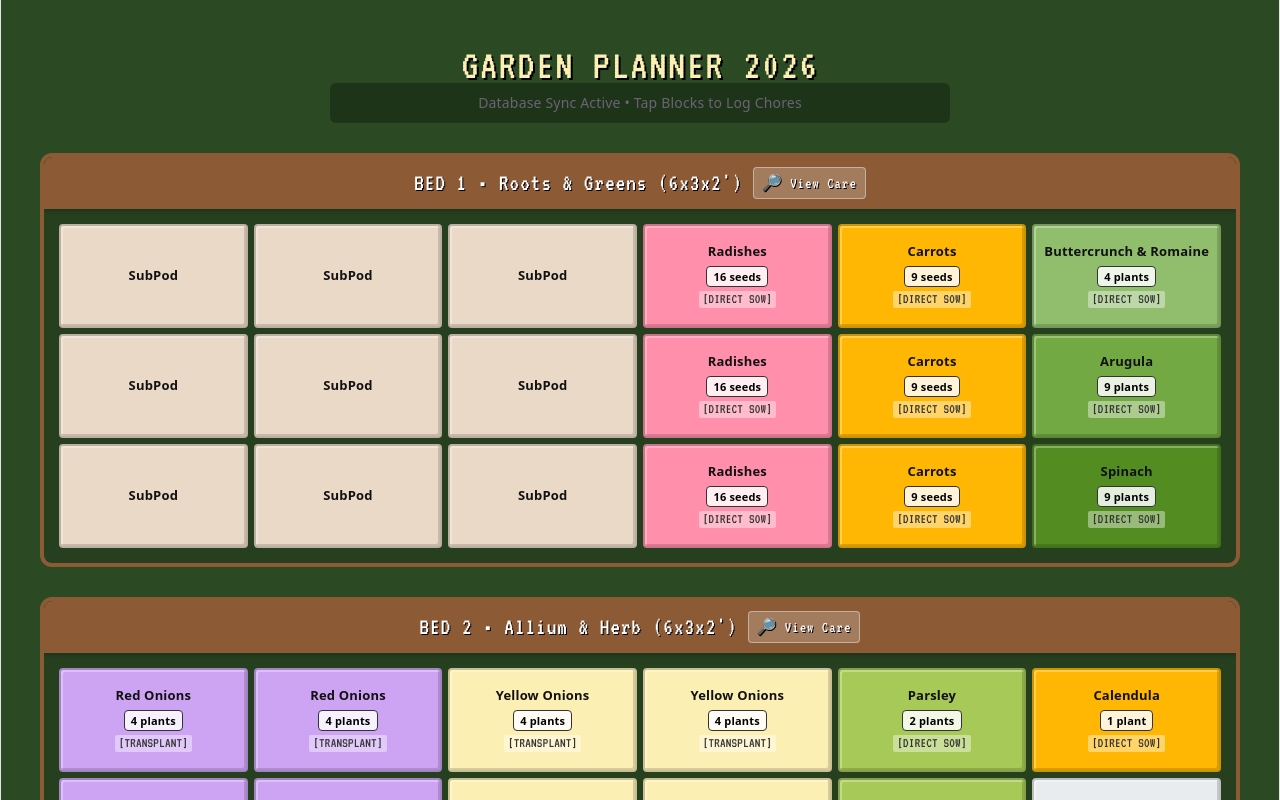
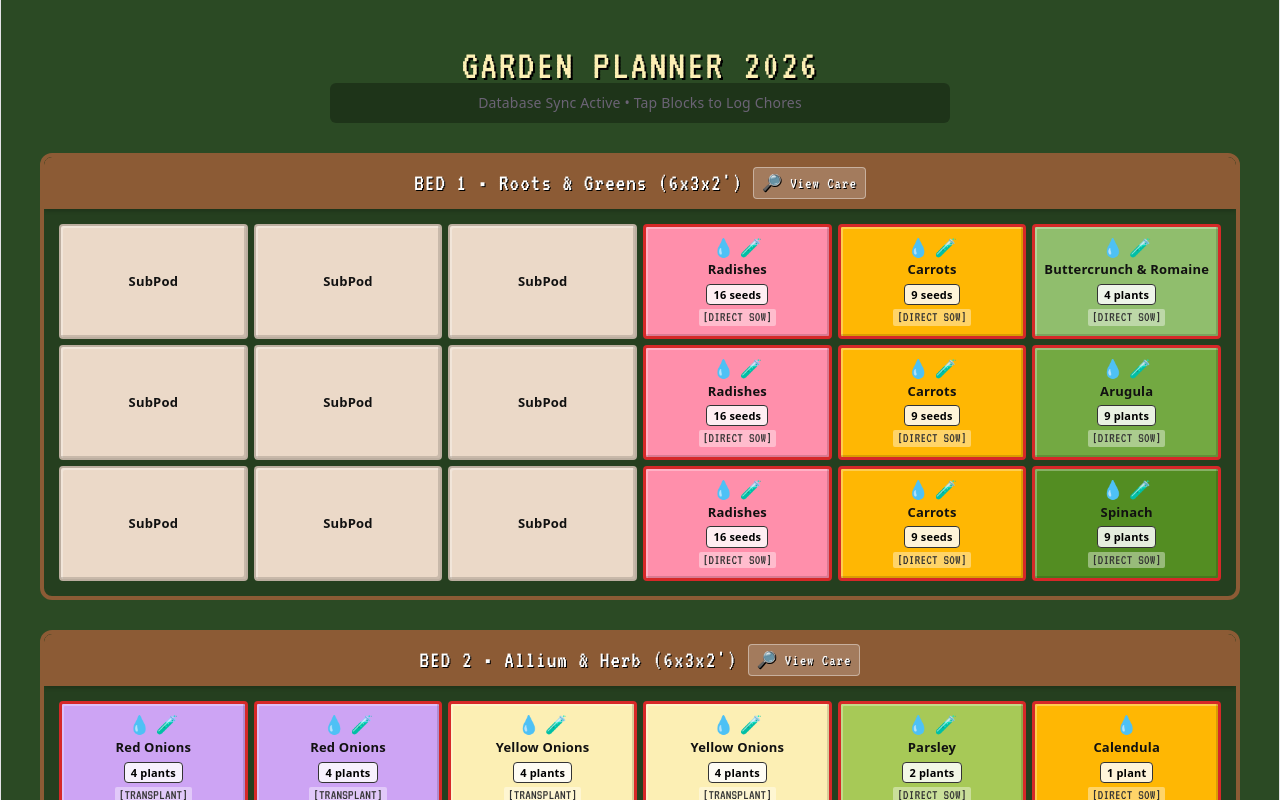
Before and after one commit to nategraves29/garden-planner-2026, a React (Vite) app: page / in a window 1280 px wide. Shown: the top 800 px of the page. Built offline with nearby package versions, Linux system fonts and the light colour scheme; no server answers; the database is empty.

Commit message:
Added visual watering and feeding alerts

```diff
--- a/src/App.jsx
+++ b/src/App.jsx
@@ -17,40 +17,40 @@ const bedDatabase = {
 };
 
 // ==========================================
-// PLANT DATABASE
+// PLANT DATABASE (WITH TIMERS)
 // ==========================================
 const plantDatabase = {
-  "Radishes": { color: "#ff8fab", method: "DIRECT SOW", quantity: "16 seeds", depth: "1/2 inch", harvest: "25-30 days", water: "Daily mist. Scatter Vermiculite to hold moisture.", feed: "Light Fish Emulsion (5-1-1)", pruning: "Snip weakest sprouts until 16 remain.", notes: "Lightning fast crop." },
-  "Carrots": { color: "#ffb703", method: "DIRECT SOW", quantity: "9 seeds", depth: "1/4 inch", harvest: "70-80 days", water: "Needs daily moisture for 21 days! Use cardboard trick.", feed: "Light Fish Emulsion (5-1-1)", pruning: "Dust with dirt, thin to 9.", notes: "Loose, rock-free soil." },
-  "Buttercrunch & Romaine": { color: "#90be6d", method: "DIRECT SOW", quantity: "4 plants", depth: "Surface", harvest: "55-65 days", water: "Keep surface damp.", feed: "Light Fish Emulsion (5-1-1)", pruning: "Harvest outer leaves.", notes: "Press seeds firmly into surface." },
-  "Arugula": { color: "#73a942", method: "DIRECT SOW", quantity: "9 plants", depth: "1/2 inch", harvest: "40-50 days", water: "Standard soak.", feed: "Light Fish Emulsion (5-1-1)", pruning: "Cut-and-come again.", notes: "Will bolt in heat. Shade with tomatoes." },
-  "Spinach": { color: "#538d22", method: "DIRECT SOW", quantity: "9 plants", depth: "1/2 inch", harvest: "40-50 days", water: "Standard soak.", feed: "Light Fish Emulsion (5-1-1)", pruning: "Cut-and-come again.", notes: "Loves cool spring." },
-  "Red Onions": { color: "#cda4f4", method: "TRANSPLANT", quantity: "4 plants", depth: "Root depth", harvest: "90-110 days", water: "Stop watering late in season.", feed: "Fish Emulsion every 3-4 weeks.", pruning: "Keep meticulously weeded.", notes: "Conservative spacing." },
-  "Yellow Onions": { color: "#fcefb4", method: "TRANSPLANT", quantity: "4 plants", depth: "Root depth", harvest: "90-110 days", water: "Stop watering late in season.", feed: "Fish Emulsion every 3-4 weeks.", pruning: "Keep meticulously weeded.", notes: "Conservative spacing." },
-  "Parsley": { color: "#a7c957", method: "DIRECT SOW", quantity: "2 plants", depth: "1/4 inch", harvest: "60-70 days", water: "Daily mist until sprout.", feed: "Light Fish Emulsion", pruning: "Snip stems from outside in.", notes: "Slow to germinate." },
-  "Cilantro": { color: "#a7c957", method: "DIRECT SOW", quantity: "2 plants", depth: "1/4 inch", harvest: "60-70 days", water: "Daily mist until sprout.", feed: "Light Fish Emulsion", pruning: "Snip above leaf node to bush.", notes: "Bolts in heat." },
-  "Broccoli": { color: "#4c956c", method: "TRANSPLANT", quantity: "1 plant", depth: "Crown level", harvest: "50-70 days", water: "Deep soak 2-3x a week.", feed: "High N Fish Emulsion (5-1-1)", pruning: "Leave plant after harvesting main head for side shoots.", notes: "Watch for cabbage loopers." },
-  "Dwarf Siberian Kale": { color: "#2c6e49", method: "TRANSPLANT", quantity: "1 plant", depth: "Crown level", harvest: "50-70 days", water: "Standard soak.", feed: "High N Fish Emulsion (5-1-1)", pruning: "Cut-and-come-again: Harvest outermost leaves.", notes: "Frost makes leaves sweeter." },
-  "Collard Greens": { color: "#6a994e", method: "TRANSPLANT", quantity: "1 plant", depth: "Crown level", harvest: "50-70 days", water: "Standard soak.", feed: "High N Fish Emulsion (5-1-1)", pruning: "Cut-and-come-again: Harvest outermost leaves.", notes: "Prehistoric-looking bush." },
-  "Sugar Snap Peas": { color: "#d9ed92", method: "DIRECT SOW", quantity: "9 seeds", depth: "1 inch", harvest: "60-70 days", water: "Standard soak.", feed: "Light Fish Emulsion", pruning: "Harvest every 1-2 days.", notes: "Nitrogen fixer." },
-  "Green Beans": { color: "#b5e48c", method: "DIRECT SOW", quantity: "9 seeds", depth: "1 inch", harvest: "50-60 days", water: "Standard soak.", feed: "Light Fish Emulsion", pruning: "Harvest every 1-2 days.", notes: "Plant outside after frost in late May." },
-  "Cucumbers": { color: "#52b788", method: "DIRECT SOW", quantity: "1 plant", depth: "1 inch", harvest: "50-70 days", water: "Heavy drinker.", feed: "Light Fish Emulsion", pruning: "Pick continuously.", notes: "Reduced density saves summer water." },
-  "Roma Tomato": { color: "#e63946", method: "TRANSPLANT", quantity: "1 massive plant", depth: "Bury stem deep", harvest: "65-85 days", water: "Cut water by 50% in late summer.", feed: "Fruiting Fertilizer (2-8-4)", pruning: "Pinch suckers.", notes: "Wait until late May to move outside." },
-  "Beefsteak": { color: "#d62828", method: "TRANSPLANT", quantity: "1 massive plant", depth: "Bury stem deep", harvest: "80-90 days", water: "Deep soak.", feed: "Fruiting Fertilizer (2-8-4)", pruning: "Aggressive sucker pruning.", notes: "Wait until late May." },
-  "Cherry Tomato": { color: "#f25c54", method: "TRANSPLANT", quantity: "1 massive plant", depth: "Bury stem deep", harvest: "65-75 days", water: "Deep soak.", feed: "Fruiting Fertilizer (2-8-4)", pruning: "Pinch early suckers.", notes: "Prolific." },
-  "Tomatillo": { color: "#a7c957", method: "TRANSPLANT", quantity: "1 massive plant", depth: "Bury stem deep", harvest: "65-85 days", water: "Deep soak.", feed: "Fruiting Fertilizer (2-8-4)", pruning: "Heavy support needed.", notes: "Needs 2 to cross-pollinate." },
-  "Basil": { color: "#74c69d", method: "TRANSPLANT", quantity: "4 plants", depth: "Crown level", harvest: "30-40 days", water: "Standard soak.", feed: "Light Fish Emulsion", pruning: "Pinch to bush out. Remove flowers.", notes: "Cold sensitive." },
-  "Thai Basil": { color: "#52b788", method: "TRANSPLANT", quantity: "4 plants", depth: "Crown level", harvest: "30-40 days", water: "Standard soak.", feed: "Light Fish Emulsion", pruning: "Pinch to bush out.", notes: "Great tomato companion." },
-  "Bell Pepper": { color: "#f4a261", method: "TRANSPLANT", quantity: "1 plant", depth: "Crown level (Do not bury)", harvest: "70-80 days", water: "Standard soak.", feed: "Fruiting Fertilizer (2-8-4)", pruning: "Pluck first early blossoms.", notes: "Leave on vine to turn red." },
-  "Jalapeno": { color: "#2a9d8f", method: "TRANSPLANT", quantity: "1 plant", depth: "Crown level", harvest: "70-80 days", water: "Heat stress for max spice.", feed: "Fruiting Fertilizer", pruning: "Pluck first blossoms.", notes: "Turns red if left on vine." },
-  "Serrano": { color: "#2a9d8f", method: "TRANSPLANT", quantity: "1 plant", depth: "Crown level", harvest: "70-80 days", water: "Heat stress for max spice.", feed: "Fruiting Fertilizer", pruning: "Pluck first blossoms.", notes: "Spicier than Jalapenos." },
-  "Thai Hot": { color: "#e63946", method: "TRANSPLANT", quantity: "1 plant", depth: "Crown level", harvest: "70-80 days", water: "Heat stress for max spice.", feed: "Fruiting Fertilizer", pruning: "Pluck first blossoms.", notes: "Fiercely hot." },
-  "Shishito": { color: "#a7c957", method: "TRANSPLANT", quantity: "1 plant", depth: "Crown level", harvest: "60-70 days", water: "Standard soak.", feed: "Fruiting Fertilizer", pruning: "Harvest green & wrinkly.", notes: "1 in 10 is spicy." },
-  "Marigold": { color: "#fb8500", method: "TRANSPLANT", quantity: "1 plant", depth: "Crown level", harvest: "50 days", water: "Standard soak.", feed: "None required.", pruning: "Deadhead flowers.", notes: "Nematode defender." },
-  "Nasturtiums": { color: "#ff5400", method: "DIRECT SOW", quantity: "2 plants", depth: "1 inch", harvest: "55-65 days", water: "Standard soak.", feed: "None.", pruning: "Cascade over edge.", notes: "Trap crop for aphids." },
-  "Calendula": { color: "#ffb703", method: "DIRECT SOW", quantity: "1 plant", depth: "1/4 inch", harvest: "50-60 days", water: "Standard soak.", feed: "None required.", pruning: "Deadhead spent blooms.", notes: "Attracts predatory insects." },
-  "SubPod": { color: "#ebd9c8", method: "INFRASTRUCTURE", quantity: "-", depth: "-", harvest: "Continuous", water: "Keep moist.", feed: "Kitchen scraps", pruning: "-", notes: "The nutrient engine." },
-  "Open Space": { color: "#e9ecef", method: "-", quantity: "0", depth: "-", harvest: "-", water: "-", feed: "-", pruning: "-", notes: "Reserved area." }
+  "Radishes": { color: "#ff8fab", method: "DIRECT SOW", quantity: "16 seeds", depth: "1/2 inch", harvest: "25-30 days", water: "Daily mist.", feed: "Light Fish Emulsion", pruning: "Snip weakest sprouts.", notes: "Lightning fast crop.", waterDays: 1, feedDays: 14 },
+  "Carrots": { color: "#ffb703", method: "DIRECT SOW", quantity: "9 seeds", depth: "1/4 inch", harvest: "70-80 days", water: "Needs daily moisture.", feed: "Light Fish Emulsion", pruning: "Dust with dirt, thin to 9.", notes: "Loose, rock-free soil.", waterDays: 1, feedDays: 21 },
+  "Buttercrunch & Romaine": { color: "#90be6d", method: "DIRECT SOW", quantity: "4 plants", depth: "Surface", harvest: "55-65 days", water: "Keep surface damp.", feed: "Light Fish Emulsion", pruning: "Harvest outer leaves.", notes: "Press seeds firmly.", waterDays: 2, feedDays: 14 },
+  "Arugula": { color: "#73a942", method: "DIRECT SOW", quantity: "9 plants", depth: "1/2 inch", harvest: "40-50 days", water: "Standard soak.", feed: "Light Fish Emulsion", pruning: "Cut-and-come again.", notes: "Shade with tomatoes.", waterDays: 2, feedDays: 14 },
+  "Spinach": { color: "#538d22", method: "DIRECT SOW", quantity: "9 plants", depth: "1/2 inch", harvest: "40-50 days", water: "Standard soak.", feed: "Light Fish Emulsion", pruning: "Cut-and-come again.", notes: "Loves cool spring.", waterDays: 2, feedDays: 14 },
+  "Red Onions": { color: "#cda4f4", method: "TRANSPLANT", quantity: "4 plants", depth: "Root depth", harvest: "90-110 days", water: "Stop watering late in season.", feed: "Fish Emulsion", pruning: "Keep meticulously weeded.", notes: "Conservative spacing.", waterDays: 3, feedDays: 28 },
+  "Yellow Onions": { color: "#fcefb4", method: "TRANSPLANT", quantity: "4 plants", depth: "Root depth", harvest: "90-110 days", water: "Stop watering late in season.", feed: "Fish Emulsion", pruning: "Keep meticulously weeded.", notes: "Conservative spacing.", waterDays: 3, feedDays: 28 },
+  "Parsley": { color: "#a7c957", method: "DIRECT SOW", quantity: "2 plants", depth: "1/4 inch", harvest: "60-70 days", water: "Daily mist until sprout.", feed: "Light Fish Emulsion", pruning: "Snip stems from outside in.", notes: "Slow to germinate.", waterDays: 2, feedDays: 21 },
+  "Cilantro": { color: "#a7c957", method: "DIRECT SOW", quantity: "2 plants", depth: "1/4 inch", harvest: "60-70 days", water: "Daily mist until sprout.", feed: "Light Fish Emulsion", pruning: "Snip above leaf node.", notes: "Bolts in heat.", waterDays: 2, feedDays: 21 },
+  "Broccoli": { color: "#4c956c", method: "TRANSPLANT", quantity: "1 plant", depth: "Crown level", harvest: "50-70 days", water: "Deep soak 2-3x a week.", feed: "High N Fish Emulsion", pruning: "Leave plant after harvesting main head.", notes: "Watch for loopers.", waterDays: 3, feedDays: 21 },
+  "Dwarf Siberian Kale": { color: "#2c6e49", method: "TRANSPLANT", quantity: "1 plant", depth: "Crown level", harvest: "50-70 days", water: "Standard soak.", feed: "High N Fish Emulsion", pruning: "Harvest outermost leaves.", notes: "Frost makes leaves sweeter.", waterDays: 3, feedDays: 21 },
+  "Collard Greens": { color: "#6a994e", method: "TRANSPLANT", quantity: "1 plant", depth: "Crown level", harvest: "50-70 days", water: "Standard soak.", feed: "High N Fish Emulsion", pruning: "Harvest outermost leaves.", notes: "Prehistoric-looking bush.", waterDays: 3, feedDays: 21 },
+  "Sugar Snap Peas": { color: "#d9ed92", method: "DIRECT SOW", quantity: "9 seeds", depth: "1 inch", harvest: "60-70 days", water: "Standard soak.", feed: "Light Fish Emulsion", pruning: "Harvest every 1-2 days.", notes: "Nitrogen fixer.", waterDays: 2, feedDays: 21 },
+  "Green Beans": { color: "#b5e48c", method: "DIRECT SOW", quantity: "9 seeds", depth: "1 inch", harvest: "50-60 days", water: "Standard soak.", feed: "Light Fish Emulsion", pruning: "Harvest every 1-2 days.", notes: "Plant outside after frost.", waterDays: 2, feedDays: 21 },
+  "Cucumbers": { color: "#52b788", method: "DIRECT SOW", quantity: "1 plant", depth: "1 inch", harvest: "50-70 days", water: "Heavy drinker.", feed: "Light Fish Emulsion", pruning: "Pick continuously.", notes: "Reduced density saves water.", waterDays: 2, feedDays: 14 },
+  "Roma Tomato": { color: "#e63946", method: "TRANSPLANT", quantity: "1 massive plant", depth: "Bury stem deep", harvest: "65-85 days", water: "Deep soak.", feed: "Fruiting Fertilizer", pruning: "Pinch suckers.", notes: "Wait until late May.", waterDays: 3, feedDays: 14 },
+  "Beefsteak": { color: "#d62828", method: "TRANSPLANT", quantity: "1 massive plant", depth: "Bury stem deep", harvest: "80-90 days", water: "Deep soak.", feed: "Fruiting Fertilizer", pruning: "Aggressive sucker pruning.", notes: "Wait until late May.", waterDays: 3, feedDays: 14 },
+  "Cherry Tomato": { color: "#f25c54", method: "TRANSPLANT", quantity: "1 massive plant", depth: "Bury stem deep", harvest: "65-75 days", water: "Deep soak.", feed: "Fruiting Fertilizer", pruning: "Pinch early suckers.", notes: "Prolific.", waterDays: 3, feedDays: 14 },
+  "Tomatillo": { color: "#a7c957", method: "TRANSPLANT", quantity: "1 massive plant", depth: "Bury stem deep", harvest: "65-85 days", water: "Deep soak.", feed: "Fruiting Fertilizer", pruning: "Heavy support needed.", notes: "Needs 2 to cross-pollinate.", waterDays: 3, feedDays: 21 },
+  "Basil": { color: "#74c69d", method: "TRANSPLANT", quantity: "4 plants", depth: "Crown level", harvest: "30-40 days", water: "Standard soak.", feed: "Light Fish Emulsion", pruning: "Pinch to bush out.", notes: "Cold sensitive.", waterDays: 2, feedDays: 21 },
+  "Thai Basil": { color: "#52b788", method: "TRANSPLANT", quantity: "4 plants", depth: "Crown level", harvest: "30-40 days", water: "Standard soak.", feed: "Light Fish Emulsion", pruning: "Pinch to bush out.", notes: "Great tomato companion.", waterDays: 2, feedDays: 21 },
+  "Bell Pepper": { color: "#f4a261", method: "TRANSPLANT", quantity: "1 plant", depth: "Crown level", harvest: "70-80 days", water: "Standard soak.", feed: "Fruiting Fertilizer", pruning: "Pluck first blossoms.", notes: "Leave on vine to turn red.", waterDays: 3, feedDays: 21 },
+  "Jalapeno": { color: "#2a9d8f", method: "TRANSPLANT", quantity: "1 plant", depth: "Crown level", harvest: "70-80 days", water: "Heat stress for max spice.", feed: "Fruiting Fertilizer", pruning: "Pluck first blossoms.", notes: "Turns red if left on vine.", waterDays: 4, feedDays: 21 },
+  "Serrano": { color: "#2a9d8f", method: "TRANSPLANT", quantity: "1 plant", depth: "Crown level", harvest: "70-80 days", water: "Heat stress for max spice.", feed: "Fruiting Fertilizer", pruning: "Pluck first blossoms.", notes: "Spicier than Jalapenos.", waterDays: 4, feedDays: 21 },
+  "Thai Hot": { color: "#e63946", method: "TRANSPLANT", quantity: "1 plant", depth: "Crown level", harvest: "70-80 days", water: "Heat stress for max spice.", feed: "Fruiting Fertilizer", pruning: "Pluck first blossoms.", notes: "Fiercely hot.", waterDays: 4, feedDays: 21 },
+  "Shishito": { color: "#a7c957", method: "TRANSPLANT", quantity: "1 plant", depth: "Crown level", harvest: "60-70 days", water: "Standard soak.", feed: "Fruiting Fertilizer", pruning: "Harvest green & wrinkly.", notes: "1 in 10 is spicy.", waterDays: 3, feedDays: 21 },
+  "Marigold": { color: "#fb8500", method: "TRANSPLANT", quantity: "1 plant", depth: "Crown level", harvest: "50 days", water: "Standard soak.", feed: "None required.", pruning: "Deadhead flowers.", notes: "Nematode defender.", waterDays: 3, feedDays: null },
+  "Nasturtiums": { color: "#ff5400", method: "DIRECT SOW", quantity: "2 plants", depth: "1 inch", harvest: "55-65 days", water: "Standard soak.", feed: "None.", pruning: "Cascade over edge.", notes: "Trap crop for aphids.", waterDays: 3, feedDays: null },
+  "Calendula": { color: "#ffb703", method: "DIRECT SOW", quantity: "1 plant", depth: "1/4 inch", harvest: "50-60 days", water: "Standard soak.", feed: "None required.", pruning: "Deadhead spent blooms.", notes: "Attracts predatory insects.", waterDays: 3, feedDays: null },
+  "SubPod": { color: "#ebd9c8", method: "INFRASTRUCTURE", quantity: "-", depth: "-", harvest: "Continuous", water: "Keep moist.", feed: "Kitchen scraps", pruning: "-", notes: "The nutrient engine.", waterDays: null, feedDays: null },
+  "Open Space": { color: "#e9ecef", method: "-", quantity: "0", depth: "-", harvest: "-", water: "-", feed: "-", pruning: "-", notes: "Reserved area.", waterDays: null, feedDays: null }
 };
 
 const getPlantData = (plantName) => {
@@ -61,9 +61,28 @@ const getPlantData = (plantName) => {
 };
 
 // ==========================================
+// ALERT LOGIC ENGINE
+// ==========================================
+const checkNeedsAttention = (plantName, timestamps, type) => {
+  const info = getPlantData(plantName);
+  if (!info) return false;
+
+  const limit = type === 'water' ? info.waterDays : info.feedDays;
+  if (!limit) return false; // If set to null, ignore it (like SubPod or Open Space)
+
+  const actionKey = type === 'water' ? 'watered' : 'fed';
+  const lastAction = timestamps[plantName]?.[actionKey];
+
+  if (!lastAction) return true; // Instantly flags if you've never logged a chore for it!
+
+  const daysSince = (new Date() - new Date(lastAction)) / (1000 * 60 * 60 * 24);
+  return daysSince >= limit;
+};
+
+// ==========================================
 // RENDER HELPERS
 // ==========================================
-const GridRenderer = ({ title, bedId, columns, data, onPlantClick, onBedClick }) => (
+const GridRenderer = ({ title, bedId, columns, data, onPlantClick, onBedClick, timestamps }) => (
   <div className="bed-section">
     <div className="bed-header" onClick={() => onBedClick(bedId)}>
       {title} <span className="bed-header-icon">🔎 View Care</span>
@@ -71,13 +90,24 @@ const GridRenderer = ({ title, bedId, columns, data, onPlantClick, onBedClick })
     <div className={columns === 6 ? "grid-6" : "grid-3"}>
       {data.map((plant, idx) => {
         const info = getPlantData(plant);
+        const needsWater = checkNeedsAttention(plant, timestamps, 'water');
+        const needsFeed = checkNeedsAttention(plant, timestamps, 'feed');
+
         return (
           <div
             key={idx}
             className="grid-item"
-            style={{ backgroundColor: info ? info.color : '#ced4da' }}
+            style={{
+              backgroundColor: info ? info.color : '#ced4da',
+              border: needsWater || needsFeed ? '3px solid #d62828' : '2px solid rgba(0,0,0,0.2)'
+            }}
             onClick={() => onPlantClick(plant)}
           >
+            {(needsWater || needsFeed) && (
+              <div style={{ fontSize: '18px', marginBottom: '4px' }}>
+                {needsWater && '💧'} {needsFeed && '🧪'}
+              </div>
+            )}
             <span>{plant}</span>
             {info && info.quantity !== "0" && info.quantity !== "-" && (
               <span className="qty-badge">{info.quantity}</span>
@@ -133,23 +163,23 @@ export default function App() {
       <h1>GARDEN PLANNER 2026</h1>
       <div className="subtitle">Database Sync Active • Tap Blocks to Log Chores</div>
 
-      <GridRenderer bedId="bed1" title="BED 1 • Roots & Greens (6x3x2')" columns={6} data={bed1} onPlantClick={setSelectedPlant} onBedClick={setSelectedBed} />
-      <GridRenderer bedId="bed2" title="BED 2 • Allium & Herb (6x3x2')" columns={6} data={bed2} onPlantClick={setSelectedPlant} onBedClick={setSelectedBed} />
-      <GridRenderer bedId="bed3" title="BED 3 • Brassicas (6x3x2')" columns={6} data={bed3} onPlantClick={setSelectedPlant} onBedClick={setSelectedBed} />
+      <GridRenderer bedId="bed1" title="BED 1 • Roots & Greens (6x3x2')" columns={6} data={bed1} onPlantClick={setSelectedPlant} onBedClick={setSelectedBed} timestamps={timestamps} />
+      <GridRenderer bedId="bed2" title="BED 2 • Allium & Herb (6x3x2')" columns={6} data={bed2} onPlantClick={setSelectedPlant} onBedClick={setSelectedBed} timestamps={timestamps} />
+      <GridRenderer bedId="bed3" title="BED 3 • Brassicas (6x3x2')" columns={6} data={bed3} onPlantClick={setSelectedPlant} onBedClick={setSelectedBed} timestamps={timestamps} />
 
       <div className="flex-row">
         <div className="flex-col">
-          <GridRenderer bedId="bed4" title="BED 4 • Pea Trellis & Peppers" columns={3} data={bed4} onPlantClick={setSelectedPlant} onBedClick={setSelectedBed} />
+          <GridRenderer bedId="bed4" title="BED 4 • Pea Trellis & Peppers" columns={3} data={bed4} onPlantClick={setSelectedPlant} onBedClick={setSelectedBed} timestamps={timestamps} />
         </div>
         <div className="flex-col">
-          <GridRenderer bedId="bed5" title="BED 5 • Vines & Beans" columns={3} data={bed5} onPlantClick={setSelectedPlant} onBedClick={setSelectedBed} />
+          <GridRenderer bedId="bed5" title="BED 5 • Vines & Beans" columns={3} data={bed5} onPlantClick={setSelectedPlant} onBedClick={setSelectedBed} timestamps={timestamps} />
         </div>
         <div className="flex-col">
-          <GridRenderer bedId="bed6" title="BED 6 • Tomatillo Hub" columns={3} data={bed6} onPlantClick={setSelectedPlant} onBedClick={setSelectedBed} />
+          <GridRenderer bedId="bed6" title="BED 6 • Tomatillo Hub" columns={3} data={bed6} onPlantClick={setSelectedPlant} onBedClick={setSelectedBed} timestamps={timestamps} />
         </div>
       </div>
 
-      <GridRenderer bedId="bed7" title="BED 7 • Tomato & Basil Haven (6x3x3')" columns={6} data={bed7} onPlantClick={setSelectedPlant} onBedClick={setSelectedBed} />
+      <GridRenderer bedId="bed7" title="BED 7 • Tomato & Basil Haven (6x3x3')" columns={6} data={bed7} onPlantClick={setSelectedPlant} onBedClick={setSelectedBed} timestamps={timestamps} />
 
       {/* PLANT MODAL */}
       {selectedPlant && info && (
```
